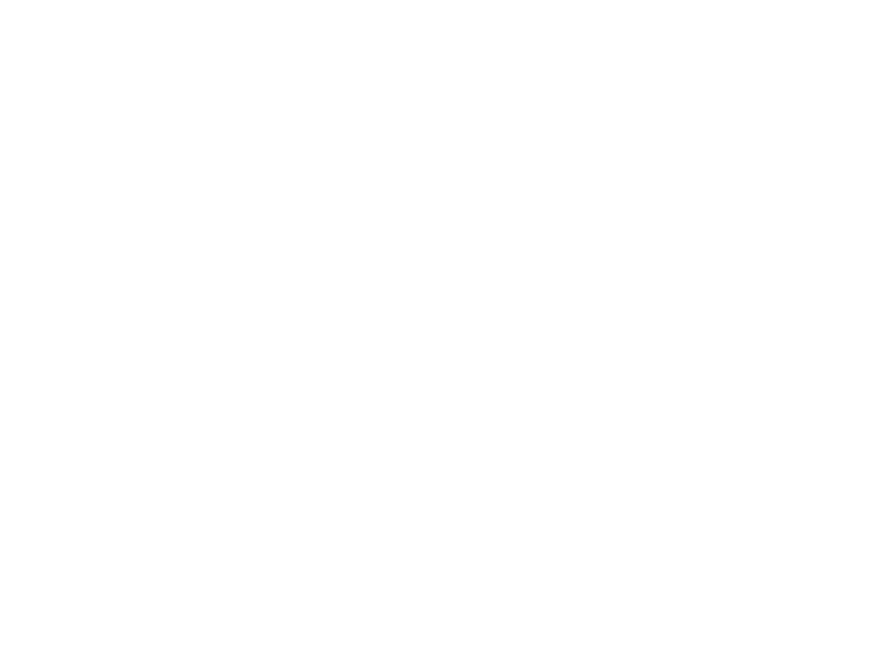
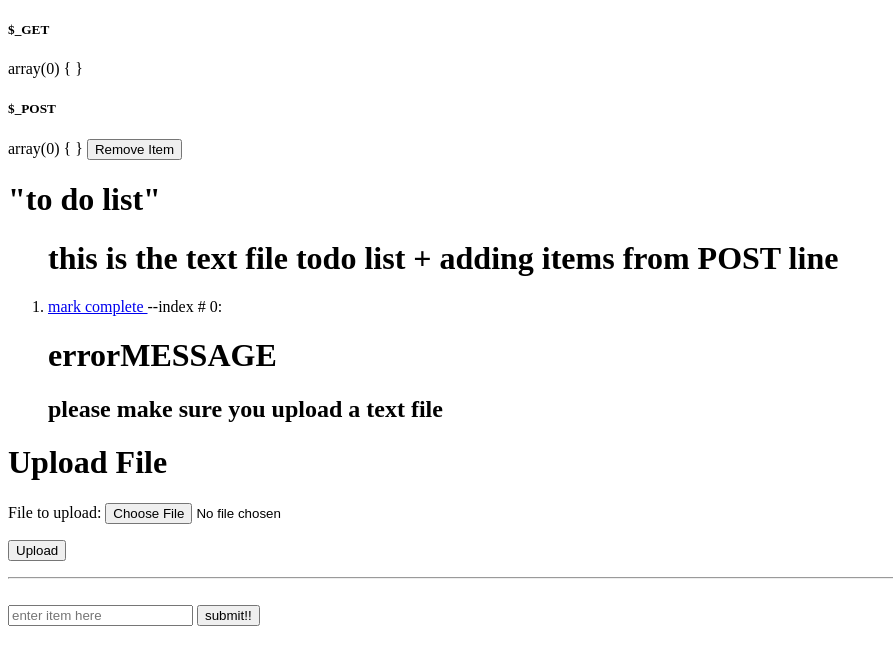
Before and after one commit to RyanIngersoll/Planner.dev, a PHP site: page /public/todo_list.php in a window 1280 px wide. Before the commit the part shown is empty. Shown: the top 665 px of the page, without its empty margins (0-893 px from the left). Run offline with PHP 8.4, Linux system fonts and the light colour scheme.

Commit message:
updated to do list with html inside of php and vice versa, also added href links for adding and deleted items from the list.  next step is to replace them with buttons and event listeners to accomplish the same mission

```diff
--- a/public/todo_list.php
+++ b/public/todo_list.php
@@ -1,10 +1,121 @@
+<?php
+	define('TXTFILE', '../data/todo.txt'); // .. instructs path to look for todo.txt in the data file which is one level above the public folder.
+
+	function openFileMenu($fileToOpen){
+	    $handle = fopen($fileToOpen, "r");
+	    $contents = trim(fread($handle, filesize($fileToOpen)));
+	    $contents_array = explode("\n", $contents);
+	    fclose($handle);
+		return $contents_array;
+	}
+
+	function saveTOFile($items, $filename = TXTFILE){
+		$handle = fopen($filename, 'w');
+			foreach ($items as $item) {
+				fwrite($handle, $item . PHP_EOL);
+			}
+		fclose($handle);
+	}
+
+	$items = openFileMenu(TXTFILE);
+
+    if (!empty($_POST)) {
+		array_push($items, $_POST['itemtoadd']);
+	    saveTOFile($items);
+	}
+
+
+	if (!empty($_GET['remove'])){ // ?remove in the echo statement below sets $key to be the item removed...the ? is the query request
+		$removeKey = $_GET['remove'];
+		unset($items[$removeKey]);
+		saveTOFile($items);
+	}
+
+	if (count($_FILES) > 0 && $_FILES['file1']['error'] == 0 && $_FILES['file1']['type'] == 'text/plain') {
+        // Set the destination directory for uploads
+        $upload_dir = '/vagrant/sites/planner.dev/public/uploads/';
+        // Grab the filename from the uploaded file by using basename
+        $filename = basename($_FILES['file1']['name']);
+        // Create the saved filename using the file's original name and our upload directory
+        $saved_filename = $upload_dir . $filename;
+        // Move the file from the temp location to our uploads directory
+        move_uploaded_file($_FILES['file1']['tmp_name'], $saved_filename);
+        //$newitems = openFileMenu($saved_filename);
+        //addUploadfiles($items,$saved_filename);
+    }
+    else{
+    	$errorMessage = "there was a problem";
+    }
+
+?>
 <!DOCTYPE html>
-<!DOCTYPE html>
+
 <html>
 <head>
-	<title></title>
+	<!-- <link rel="stylesheet" href="css_todo_list.css"> -->
+	<title>"TODOLIST"</title>
 </head>
-<body>
+	<body>
+		<h5>$_GET</h5>
+		<?php var_dump($_GET); ?>
 
-</body>
+		<h5>$_POST</h5>
+		<?php var_dump($_POST); ?>
+
+		<button id="remove item">Remove Item</button>
+
+		<h1>"to do list"</h1>
+		<ol>
+		<?php
+
+			echo "<h1> this is the text file todo list  + adding items from POST line</h1>";
+
+			foreach ($items as $key => $chores) {
+				echo "<li><a href=" . "?remove=$key" . ">mark complete </a> --index #  " . $key . ": " . $chores . "</li>";
+			}
+
+
+			if (isset($saved_filename)) {
+	        // If we did, show a link to the uploaded file
+	        echo "<p>You can download your file <a href='/uploads/{$filename}'>here</a>.</p>";
+
+	        $newitems = openFileMenu($saved_filename);
+			$items = array_merge($items, $newitems);
+			saveTOFile($items);
+	    	echo "<h3> we have updated the todo list from the textfile you uploaded </h3>";
+	    	}
+
+
+			if (isset($errorMessage)) {
+				echo "<h1>errorMESSAGE</h1>" . PHP_EOL;
+				echo "<h2>please make sure you upload a text file</h2>" . PHP_EOL;
+			}
+		?>
+		</ol>
+
+	    <h1>Upload File</h1>
+
+	    <form method="POST" enctype="multipart/form-data"> <!-- this submits a multi-dimensional array vs normal key=>value array -->
+	        <p>
+	            <label for="file1">File to upload: </label>
+	            <input type="file" id="file1" name="file1">
+	        </p>
+	        <p>
+	            <input type="submit" value="Upload">
+	        </p>
+	    </form>
+
+		<hr>
+		<br>
+		<form method="POST" action="todo_list.php">
+			<input type="text" name="itemtoadd" placeholder="enter item here">
+			<input type="submit" value="submit!!">
+		</form>
+
+		<form action="todo_list.php" method="post" id="remove-form">
+			<input type="hidden" name="remove_item" ide="remove-item" />
+		</form>
+
+	</body>
+
 </html>
```
